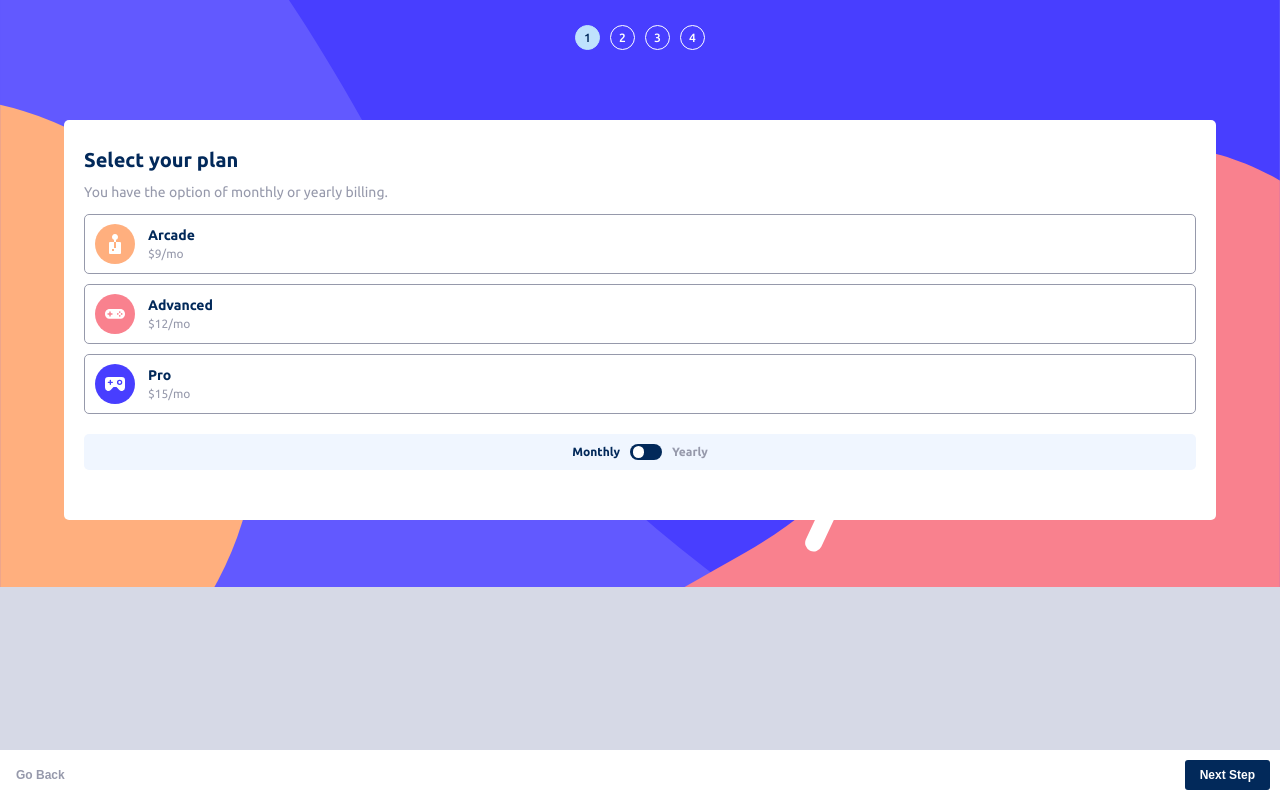
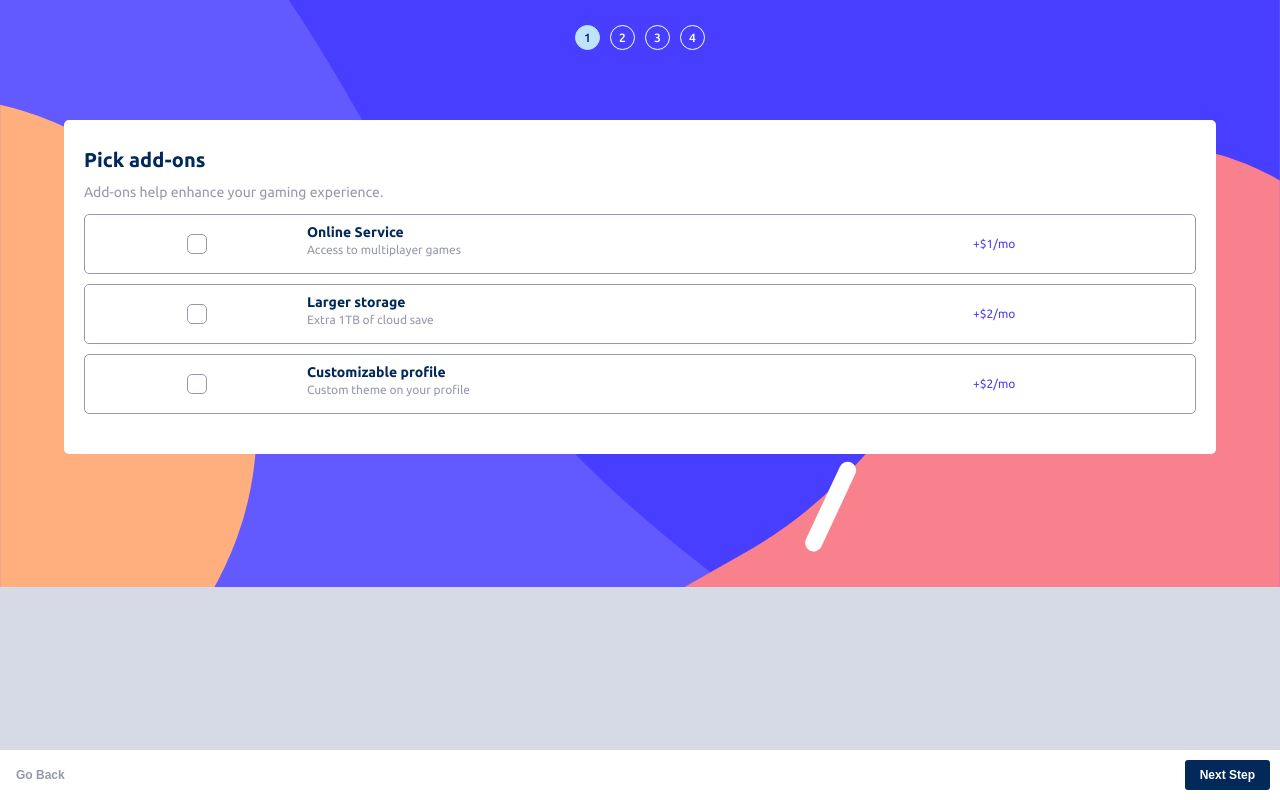
Before and after one commit to MPolakk/Multi-Step-Form-Main, a React app: page / in a window 1280 px wide. Built offline with nearby package versions, Linux system fonts and the light colour scheme.

Commit message:
Add third step layout

```diff
--- /dev/null
+++ b/src/components/ThirdStep.js
@@ -0,0 +1,41 @@
+const ThirdStep = () => {
+   return (
+   <div className='third-step'>
+      <h1>Pick add-ons</h1>
+      <p>
+         Add-ons help enhance your gaming experience.
+
+      </p>
+      <div className='third-step__plans'>
+         <label>
+
+            <input name='add-ons' type='checkbox'></input>
+            <h2>Online Service</h2>
+            <span>Access to multiplayer games</span>
+            <span className='price'>+$1/mo</span>
+
+         </label>
+
+         <label>
+
+            <input type='checkbox'></input>
+            <h2>Larger storage</h2>
+            <span>Extra 1TB of cloud save</span>
+            <span className='price'>+$2/mo</span>
+         </label>
+
+         <label>
+
+            <input name="add-ons" type='checkbox'></input>
+
+            <h2>Customizable profile</h2>
+            <span>Custom theme on your profile</span>
+            <span className='price'>+$2/mo</span>
+
+         </label>
+
+      </div>
+   </div> );
+}
+
+export default ThirdStep;
--- a/src/index.js
+++ b/src/index.js
@@ -1,7 +1,9 @@
 import {createRoot} from 'react-dom';
 import FirstStep from './components/FirstStep';
-import SecStep from './components/SecStep'
-import ButtonsBar from './components/ButtonsBar'
+import SecStep from './components/SecStep';
+import ThirdStep from './components/ThirdStep';
+import ButtonsBar from './components/ButtonsBar';
+
 
 import './styles/main.scss'
 
@@ -19,7 +21,7 @@ function App() {
 
       </div>
       <div className='app__form'>
-      <SecStep></SecStep>
+      <ThirdStep></ThirdStep>
 
       </div>
       <ButtonsBar></ButtonsBar>
--- /dev/null
+++ b/src/styles/_third-step.scss
@@ -0,0 +1,72 @@
+   .third-step__plans {
+
+
+      label {
+
+         position: relative;
+         display: grid;
+         grid-template-areas:
+         "checkbox title price"
+         "checkbox desc price";
+         grid-template-columns: 1fr 3fr 1fr ;
+         grid-template-rows: 50%  50% ;
+         border:1px solid hsl(231, 11%, 63%);
+         border-radius: 5px;
+         margin: 10px 0;
+         // padding: 10px 0;
+         min-height: 60px;
+         align-items: center;
+
+
+
+         input[type='checkbox'] {
+            grid-area: checkbox;
+            height: 20px;
+            width: 20px;
+            border: 1px solid hsl(231, 11%, 63%);
+            border-radius: 5px;
+            justify-self: center;
+
+
+         }
+         input[type='checkbox']:checked {
+           position: relative;
+
+            background-color: hsl(243, 100%, 62%);
+            fill: white;
+         }
+
+         input[type='checkbox']:checked::after {
+            position: absolute;
+            content: "";
+
+            background-image: url('../assets/images/check-solid.svg');
+
+            border-radius: 2px;
+            width: 80%;
+            height: 80%;
+            left: 50%;
+            top:50%;
+            transform: translate(-50%, -50%);
+
+
+         }
+
+         h2 {
+            grid-area: title;
+            align-self: flex-end;
+            margin-bottom: 5px;
+         }
+         span {
+            grid-area: desc;
+            align-self: flex-start;
+         }
+         .price {
+            color: hsl(243, 100%, 62%);
+            font-weight: 400;
+            grid-area: price;
+            align-self: center;
+         }
+      }
+
+   }
--- a/src/styles/main.scss
+++ b/src/styles/main.scss
@@ -1,7 +1,9 @@
 @import './_reset.sass';
 @import './first-step';
 @import './sec-step';
+@import './third-step';
 @import './buttons-bar';
+
 
 // font-family: 'Ubuntu', sans-serif;
 @import url('https://fonts.googleapis.com/css2?family=Ubuntu:wght@400;500;700&display=swap');
```
Also changed, not shown: src/assets/images/check-solid.svg (added).
